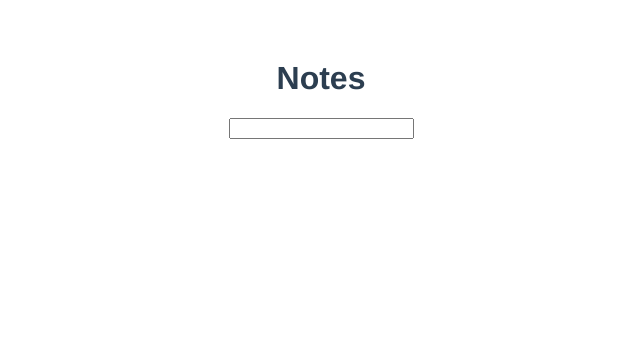
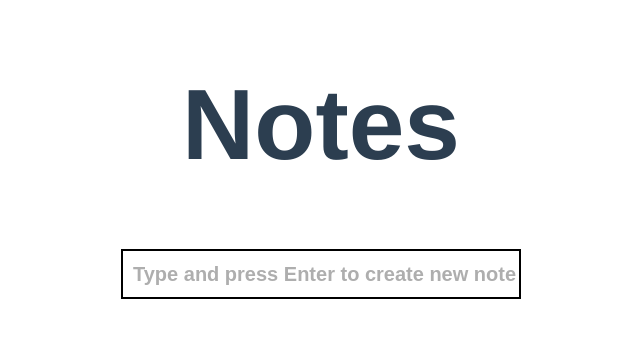
Before and after one commit to 5lum6er/vue-notes-app, a Vue app: page / in a window 1280 px wide. Shown: the top 338 px of the page, without its empty margins (319-959 px from the left). Built offline with nearby package versions, Linux system fonts and the light colour scheme.

Commit message:
added some styles and custom scrollbar

```diff
--- a/public/index.html
+++ b/public/index.html
@@ -8,6 +8,11 @@
     <title><%= htmlWebpackPlugin.options.title %></title>
   </head>
   <body>
+    <style>
+      html {
+        overflow: hidden;
+      }
+    </style>
     <noscript>
       <strong>We're sorry but <%= htmlWebpackPlugin.options.title %> doesn't work properly without JavaScript enabled. Please enable it to continue.</strong>
     </noscript>
--- a/src/App.vue
+++ b/src/App.vue
@@ -1,7 +1,7 @@
 <template>
-  <div id="app">
+  <div id="app" class="app">
     <ModalConfirmDelete :onConfirm="onConfirm" v-show="modalIsShown" />
-    <h1>Notes</h1>
+    <h1 class="app__title">Notes</h1>
     <NewNote :onAdd="onAdd" />
     <Notes :onDelete="onDelete" :notes="notes"/>
   </div>
@@ -30,13 +30,17 @@
     methods: {
       onAdd(title) {
         this.notes = [
-          ...this.notes,
           {
             title,
             id: Date.now(),
             createAt: new Date().toLocaleString(),
-            todos: [],
-          }
+            todos: [
+              {title: "Todo 1", completed: false, id: 1, },
+              {title: "Todo 2", completed: false, id: 2, },
+              {title: "Todo 3", completed: false, id: 3, },
+            ],
+          },
+          ...this.notes,
         ];
         localStorage.setItem('notes', JSON.stringify(this.notes));
       },
@@ -67,7 +71,7 @@
 </script>
 
 <style>
-#app {
+.app {
   font-family: Avenir, Helvetica, Arial, sans-serif;
   -webkit-font-smoothing: antialiased;
   -moz-osx-font-smoothing: grayscale;
@@ -75,4 +79,8 @@
   color: #2c3e50;
   margin-top: 60px;
 }
+
+.app__title {
+  font-size: 100px;
+}
 </style>
--- a/src/components/NewNote.vue
+++ b/src/components/NewNote.vue
@@ -1,6 +1,12 @@
 <template>
   <div class="new-note">
-    <input type="text" v-model="title" @keyup.enter="handleSubmit" />
+    <input
+      class="new-note__field"
+      type="text"
+      placeholder="Type and press Enter to create new note"
+      v-model="title"
+      @keyup.enter="handleSubmit"
+    />
   </div>
 </template>
 
@@ -26,3 +32,27 @@ export default {
   },
 }
 </script>
+
+<style scoped>
+  .new-note {
+    margin-bottom: 25px;
+  }
+
+  .new-note__field {
+    padding: 10px 0 10px 10px;
+    width: 400px;
+    height: 50px;
+
+    box-sizing: border-box;
+    border: 2px solid black;
+
+    font-size: 20px;
+    font-weight: bold;
+  }
+
+  .new-note__field::placeholder {
+    font-size: 20px;
+    font-weight: bold;
+    color: #aeaeae;
+  }
+</style>
--- a/src/components/Note.vue
+++ b/src/components/Note.vue
@@ -1,17 +1,22 @@
 <template>
   <div class="note">
-    <li>
+    <li class="note__item">
       <div class="note__header">
-        <div class="note__info">
-          <p class="note__title">{{note.title}}</p>
-          <p class="note__date">{{note.createAt}}</p>
-        </div>
+        <p class="note__title">{{note.title}}</p>
+        <button class="note__btn btn-edit">	&#9998;</button>
+      </div>
+      <div class="note__body">
+        <Todos :todos="todos"/>
+      </div>
+      <div class="note__footer">
+        <p class="note__date">{{note.createAt}}</p>
         <button
           class="note__btn btn-close"
           :value="value"
           @click="onDelete()"
         >
-          &#10005;
+          &#128465;
+          <!-- &#10005; -->
         </button>
       </div>
     </li>
@@ -19,32 +24,57 @@
 </template>
 
 <script>
-export default {
-  name: "Note",
-  props: [ 'note', 'onDelete', 'value' ],
-}
+  import Todos from './Todos';
+
+  export default {
+    name: "Note",
+    props: [ 'note', 'onDelete', 'value', 'todos' ],
+    components: { Todos }
+  }
 </script>
 
 <style scoped>
   .note {
+    margin-bottom: 3px;
+    padding: 15px;
+    border: 2px solid black;
+    border-radius: 5px;
+
     text-align: left;
   }
 
   .note:hover .note__btn {
-    display: block;
-    transform: rotate(360deg);
+    opacity: 1;
+    transform: rotateY(180deg);
+    transition: 1s;
   }
 
   .note__header {
     display: flex;
     justify-content: space-between;
-    align-items: center;
   }
 
   .note__title {
     margin: 0;
     font-size: 25px;
     font-weight: bold;
+  }
+
+  .note__btn {
+    background: none;
+    border: none;
+    cursor: pointer;
+  }
+
+  .btn-edit {
+    font-size: 30px;
+    transform: rotateY(180deg);
+  }
+
+  .note__footer {
+    display: flex;
+    justify-content: space-between;
+    align-items: flex-end;
   }
 
   .note__date {
@@ -54,16 +84,11 @@ export default {
     color: #aeaeae;
   }
 
-  .note__btn {
-    background: none;
-    border: none;
-
-    display: none;
+  .btn-close {
+    opacity: 0;
 
     color: red;
-    font-size: 14px;
+    font-size: 30px;
     font-weight: bold;
-
-    transition: 0.5s;
   }
 </style>
--- a/src/components/Notes.vue
+++ b/src/components/Notes.vue
@@ -7,6 +7,7 @@
         :note="note"
         :onDelete="onDelete"
         :value="note.id"
+        :todos="note.todos"
       />
     </ul>
   </div>
@@ -19,15 +20,51 @@
     props: ['notes', 'onDelete'],
     components: { Note, },
   }
-</script>>
+</script>
 
 <style scoped>
   .notes {
-    width: 50%;
+    max-width: 400px;
+    height: 500px;
     margin: 0 auto;
+    overflow-y: scroll;
   }
+
   .notes-list {
+    margin: 0;
     padding: 0;
     list-style: none;
   }
+
+  ::-webkit-scrollbar {
+    width: 7px;
+    height: 0;
+  }
+
+  ::-webkit-scrollbar-button {
+    height: 0;
+    background-color: #666;
+  }
+
+  ::-webkit-scrollbar-track {
+    background-color: #000;
+  }
+
+  ::-webkit-scrollbar-track-piece {
+    background-color: #fff;
+  }
+
+  ::-webkit-scrollbar-thumb {
+    height: 50px;
+    background-color: #666;
+    border-radius: 3px;
+  }
+
+  ::-webkit-scrollbar-corner {
+    background-color: #888;
+  }
+
+  ::-webkit-resizer {
+    background-color: #666;
+  }
 </style>
--- /dev/null
+++ b/src/components/Todo.vue
@@ -0,0 +1,17 @@
+<template>
+  <div class="todo">
+    <li>
+      <span>{{todo.title}}</span>
+    </li>
+  </div>
+</template>
+
+<script>
+  export default {
+    name: "Todo",
+    props: [ 'todo' ],
+  }
+</script>
+
+<style scoped>
+</style>
--- /dev/null
+++ b/src/components/Todos.vue
@@ -0,0 +1,31 @@
+<template>
+  <div class="todos">
+    <ul class="todo-list">
+      <Todo
+        v-for="todo of todos"
+        :key="todo.id"
+        :todo="todo"
+      />
+    </ul>
+  </div>
+</template>
+
+<script>
+  import Todo from './Todo';
+  export default {
+    name: 'Todos',
+    props: ['todos'],
+    components: { Todo, },
+  }
+</script>
+
+<style scoped>
+  .todos {
+    width: 50%;
+  }
+
+  .todo-list {
+    list-style: none;
+    padding: 10px;
+  }
+</style>
```
